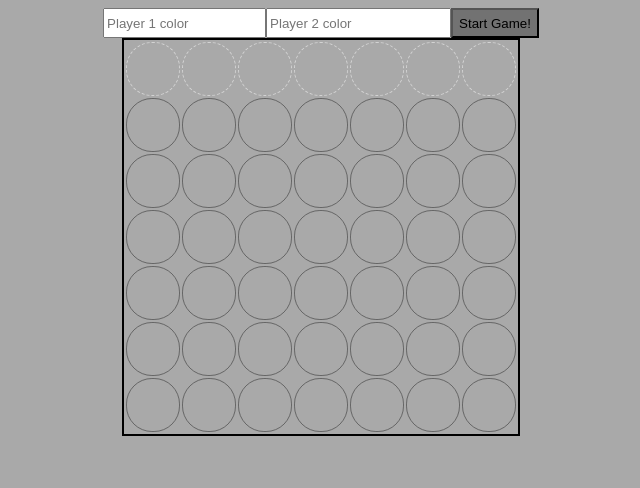
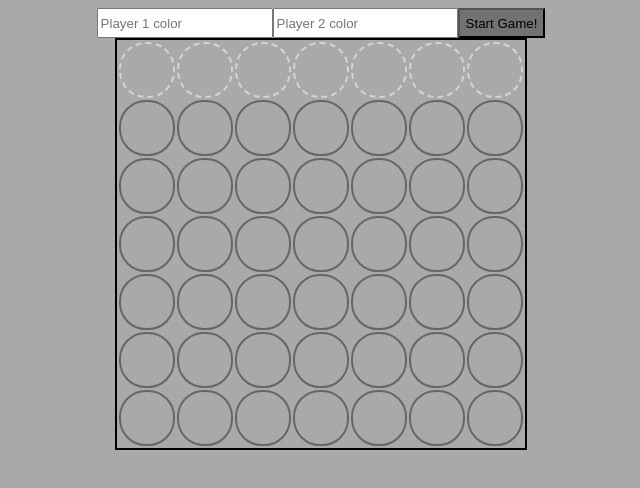
Before and after one commit to Josh8723/connect-four, a plain HTML site: page index.html in a window 1280 px wide. Both pictures are taken after a click on the button "Start Game!". Shown: the whole page, without its empty margins (319-959 px from the left). Drawn offline with Linux system fonts and the light colour scheme.

Commit message:
updated css

```diff
--- a/connect4.css
+++ b/connect4.css
@@ -19,7 +19,7 @@ border: solid black 2px;
 }
 
 #p1-color {
-  width: 155px;
+  width: 168px;
 }
 
 #start-game {
@@ -31,7 +31,7 @@ border: solid black 2px;
   border-radius: 48%;
   width: 50px;
   height: 50px;
-  border: solid 1px #666;
+  border: solid 2px #666;
 }
 
 /* pieces are div within game table cells: draw as colored circles */
@@ -46,7 +46,7 @@ border: solid black 2px;
 /* column-top is table row of clickable areas for each column */
 
 #column-top td {
-  border: dashed 1px lightgray;
+  border: dashed 2px lightgray;
   border-radius: 48%;
 }
 
```
